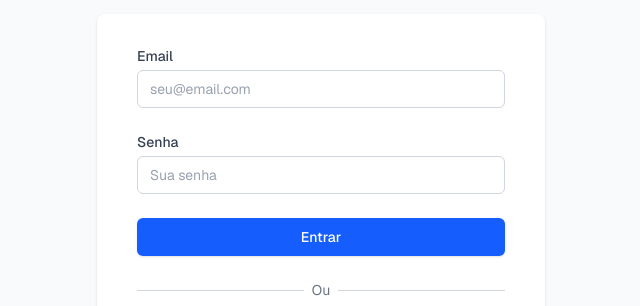
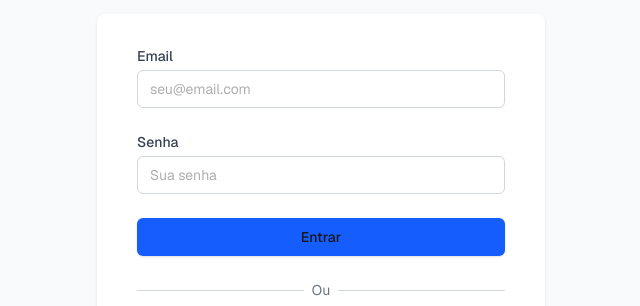
Before and after one commit to edsonschueroff-bit/agendamento-app, a Next.js app: page /login in a window 1280 px wide. Shown: the part 257-563 px from the top of the page, without its empty margins (319-959 px from the left). Built offline with nearby package versions, Linux system fonts and the light colour scheme; no server answers.

Commit message:
UI: Garantir texto legível em formulários (inputs/selects/textarea) usando var(--foreground) e placeholder

```diff
--- a/src/app/globals.css
+++ b/src/app/globals.css
@@ -17,3 +17,28 @@ body {
   color: var(--foreground);
   font-family: var(--font-geist-sans), Arial, Helvetica, sans-serif;
 }
+
+/* Force readable text color in form controls across themes */
+:root {
+  --placeholder: rgba(23,23,23,0.35);
+}
+
+@media (prefers-color-scheme: dark) {
+  :root {
+    --placeholder: rgba(237,237,237,0.45);
+  }
+}
+
+input, textarea, select, button, [contenteditable="true"] {
+  color: var(--foreground) !important;
+  caret-color: var(--foreground) !important;
+}
+
+input::placeholder, textarea::placeholder {
+  color: var(--placeholder) !important;
+}
+
+/* Ensure selects show legible selected option text in some browsers */
+select option {
+  color: var(--foreground) !important;
+}
```
